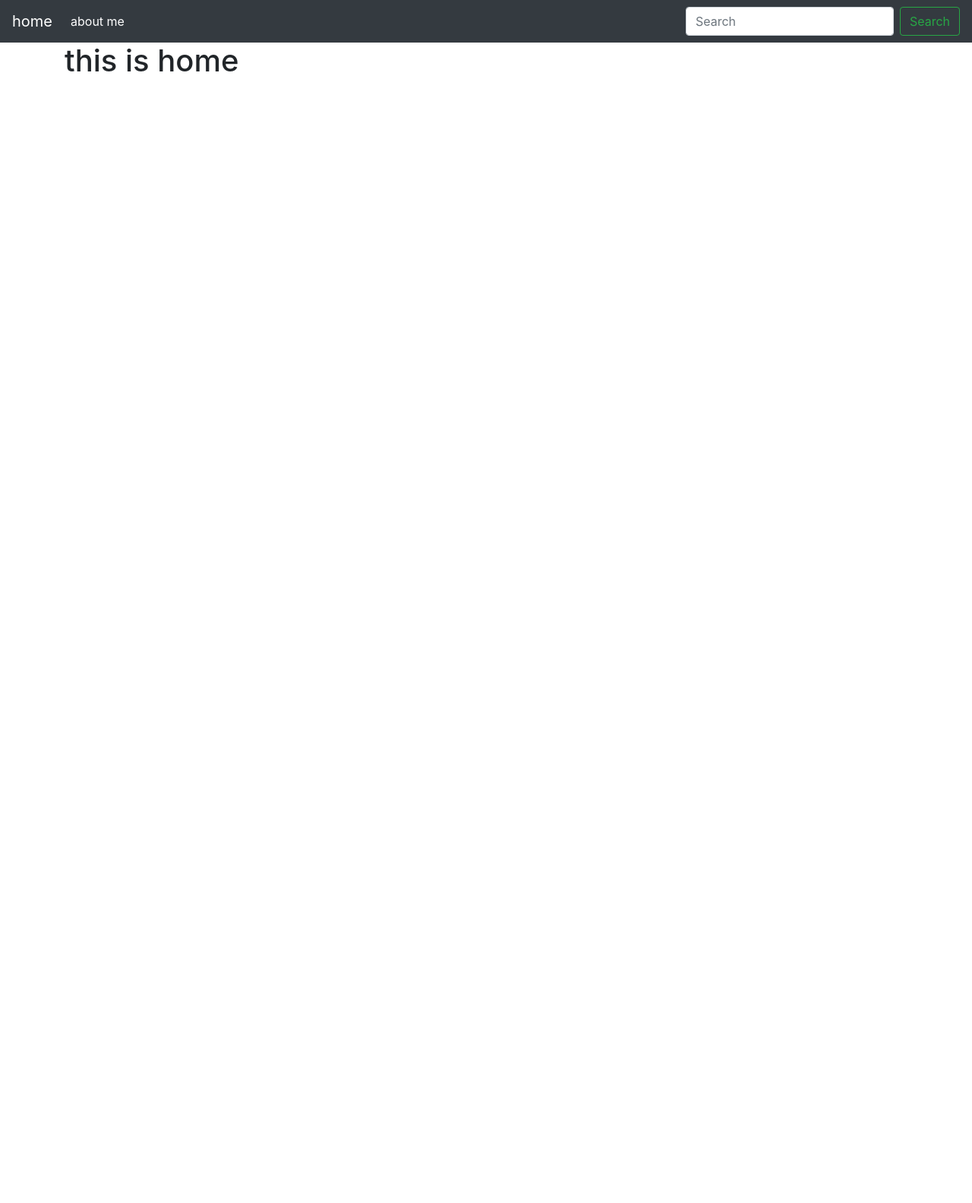
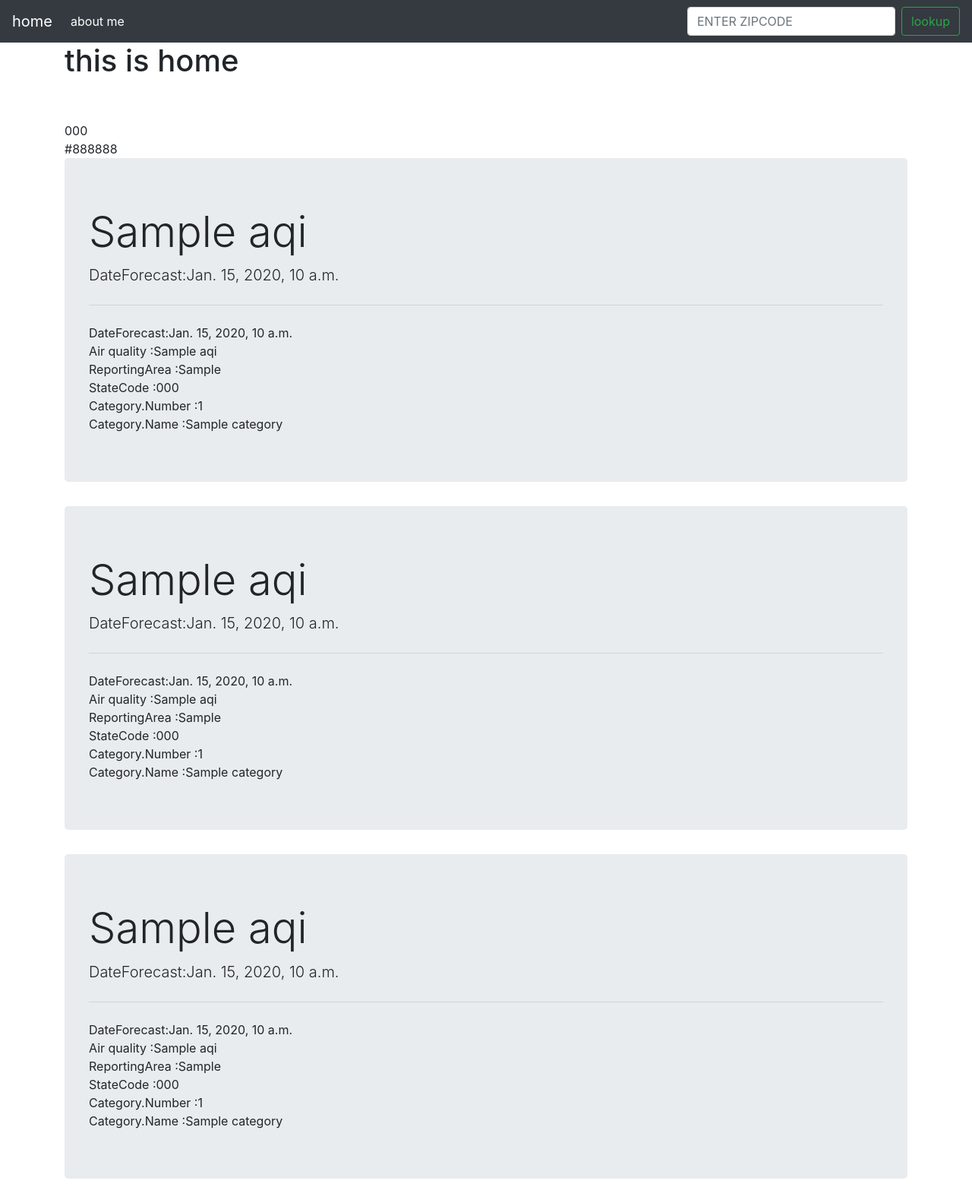
Before and after one commit to Sajeerks/weathersite, a Django app: template lookup/templates/home.html in a window 1280 px wide. Shown: the whole page at 76% size. Before the commit the page ends 94 px from the top, so only its background shows below. Run offline with Django 3.2, Linux system fonts and the light colour scheme; the template is opened without the code that fills it: most values are stand-ins (such as "Sample title", 1, 10 or a date in 2020).

Commit message:
completed app

```diff
--- a/lookup/templates/base.html
+++ b/lookup/templates/base.html
@@ -9,6 +9,20 @@
     <link rel="stylesheet" href="https://cdn.jsdelivr.net/npm/bootstrap@4.5.3/dist/css/bootstrap.min.css" integrity="sha384-TX8t27EcRE3e/ihU7zmQxVncDAy5uIKz4rEkgIXeMed4M0jlfIDPvg6uqKI2xXr2" crossorigin="anonymous">
 
     <title>Hello, world!</title>
+<style >
+    .good {background-color: #0C0;}
+    .Moderate {background-color: #FFFF00;}
+    .usg {background-color:#FF9900;}
+    .unhealthy {background-color: #FF0000;}
+    .veryunhealthy {background-color:#990066; }
+    .hazardous {background-color: #660000;}
+    .Unavailable{background-color: #000000;}
+
+
+</style>
+
+
+
   </head>
   <body>
 <nav class="navbar navbar-expand-lg navbar-dark bg-dark">
@@ -25,9 +39,12 @@
 
 
     </ul>
-    <form class="form-inline my-2 my-lg-0">
-      <input class="form-control mr-sm-2" type="search" placeholder="Search" aria-label="Search">
-      <button class="btn btn-outline-success my-2 my-sm-0" type="submit">Search</button>
+    <form class="form-inline my-2 my-lg-0" method="POST" action = "{% url 'home' %}">
+        {% csrf_token %}
+
+      <input class="form-control mr-sm-2" type="search" placeholder="ENTER ZIPCODE" aria-label="Search"
+      name = "zipcode">
+      <button class="btn btn-outline-success my-2 my-sm-0" type="submit">lookup</button>
     </form>
   </div>
 </nav>
--- a/lookup/templates/home.html
+++ b/lookup/templates/home.html
@@ -4,6 +4,90 @@
 
  {% block content %}
 <h1> this is home</h1>
+<br>
+<br>
+{% if zipcode%}
+ 	{{zipcode}}
+
+{% endif %}
+
+<br>
+
+<!-- {{api.0}}<br>
+<br>
+<hr>
+{{api.1}}<br>
+<br>
+<hr>
+{{api.2}}<br>
+<br> -->
+<!-- <div class="jumbotron">
+  <h1 class="display-4">Hello, world!</h1>
+  <p class="lead">This is a simple hero unit, a simple jumbotron-style component for calling extra attention to featured content or information.</p>
+  <hr class="my-4">
+  <p>It uses utility classes for typography and spacing to space content out within the larger container.</p>
+  <a class="btn btn-primary btn-lg" href="#" role="button">Learn more</a>
+</div> -->
+
+
+{% if api %}
+
+  	{% if api == "Error..." %}
+    There was and error
+    {% else %}
+
+
+{{color}}
+<div class="jumbotron  {{color}} ">
+  <h1 class="display-4">{{api.0.AQI}}</h1>
+  <p class="lead">DateForecast:{{api.0.DateForecast}}</p>
+  <hr class="my-4">
+ 		 DateForecast:{{api.0.DateForecast}}<br>
+		Air quality :{{api.0.AQI}}<br>
+		ReportingArea :{{api.0.ReportingArea}}<br>
+		StateCode :{{api.0.StateCode}}<br>
+
+		Category.Number :{{api.0.Category.Number}}<br>
+		Category.Name :{{api.0.Category.Name}}<br>
+
+</div>
+
+
+
+
+
+<div class="jumbotron  {{color1}}">
+  <h1 class="display-4">{{api.1.AQI}}</h1>
+  <p class="lead">DateForecast:{{api.1.DateForecast}}</p>
+  <hr class="my-4">
+ 		 DateForecast:{{api.1.DateForecast}}<br>
+		Air quality :{{api.1.AQI}}<br>
+		ReportingArea :{{api.1.ReportingArea}}<br>
+		StateCode :{{api.1.StateCode}}<br>
+
+		Category.Number :{{api.1.Category.Number}}<br>
+		Category.Name :{{api.1.Category.Name}}<br>
+
+</div>
+
+<div class="jumbotron {{color2}}">
+  <h1 class="display-4">{{api.2.AQI}}</h1>
+  <p class="lead">DateForecast:{{api.2.DateForecast}}</p>
+  <hr class="my-4">
+ 		 DateForecast:{{api.2.DateForecast}}<br>
+		Air quality :{{api.2.AQI}}<br>
+		ReportingArea :{{api.2.ReportingArea}}<br>
+		StateCode :{{api.2.StateCode}}<br>
+
+		Category.Number :{{api.2.Category.Number}}<br>
+		Category.Name :{{api.2.Category.Name}}<br>
+
+</div>
+
+
+
+	{% endif %}
+{% endif %}
 
 
     {% endblock %}
```
Also changed, not shown: lookup/views.py (+132 -1 lines).
